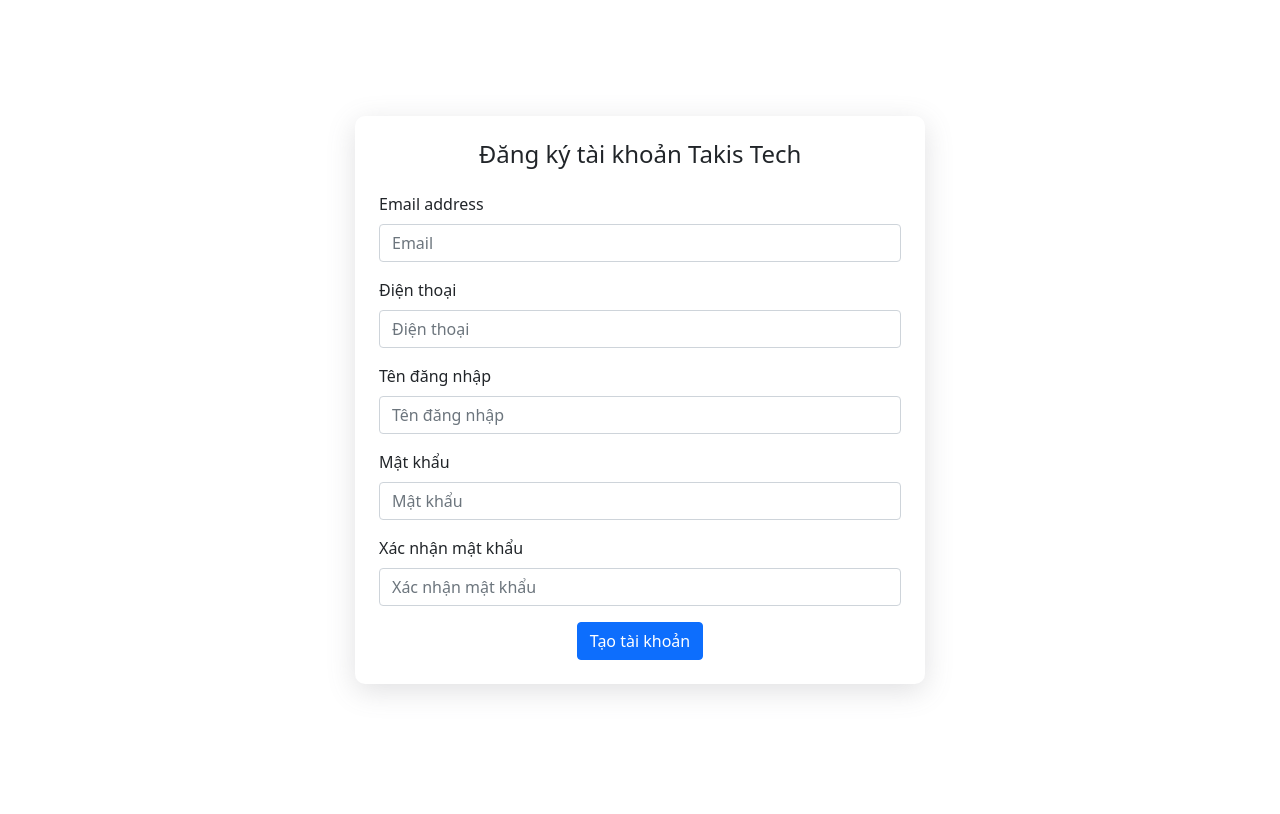
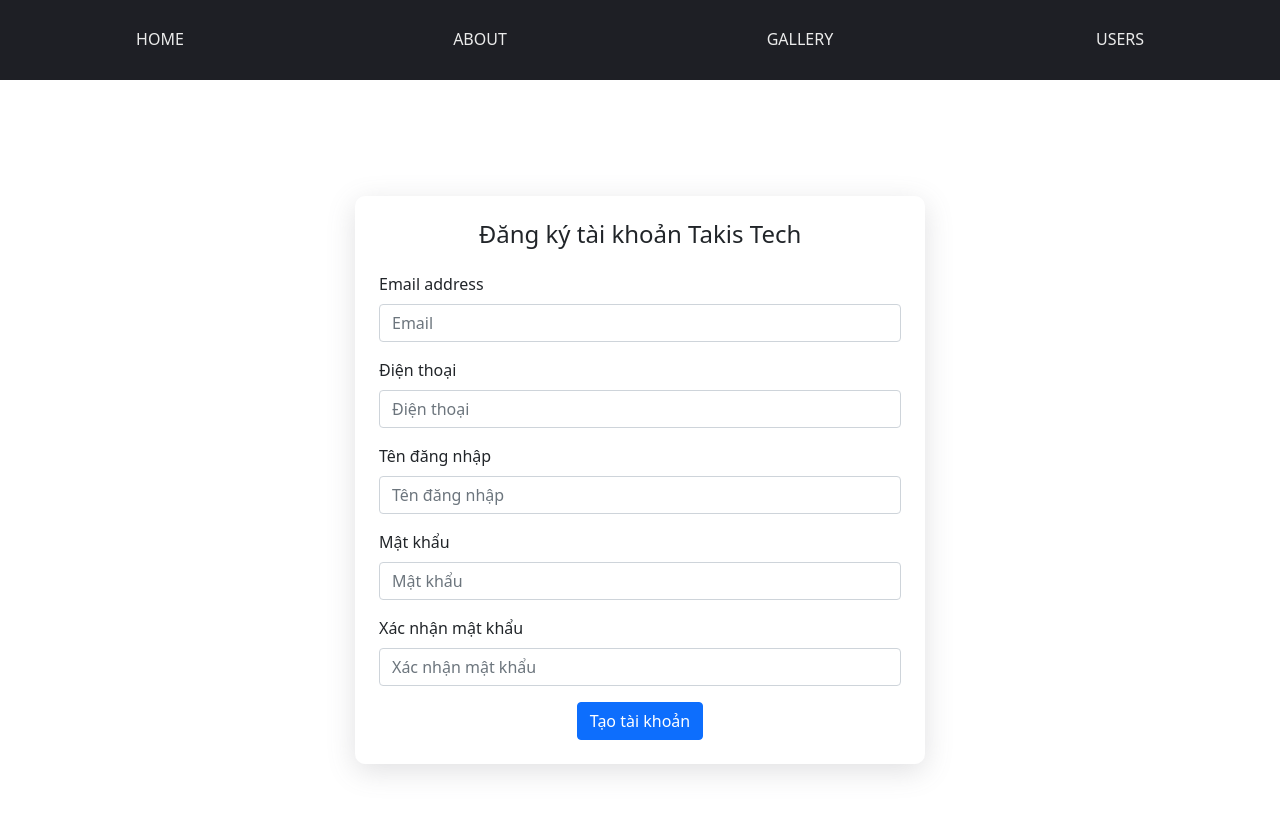
Before and after one commit to nguyenminhchienit/jwt-be, a React (Create React App) app: page /register in a window 1280 px wide. Shown: the top 814 px of the page. Built offline with nearby package versions, Linux system fonts and the light colour scheme.

Commit message:
Phân quyền route base

```diff
--- a/src/App.js
+++ b/src/App.js
@@ -1,11 +1,9 @@
 import './App.scss';
-import Login from './component/Login/Login';
 import Navigation from './component/Navigation/Navigation';
-import { Route, Switch, BrowserRouter as Router } from "react-router-dom";
-import Register from './component/Resgister/Register';
+import {  BrowserRouter as Router } from "react-router-dom";
 import { useEffect, useState } from 'react';
-import _ from 'lodash'
-import User from './component/ManageUser/User';
+import AppRoutes from './routes/AppRoutes';
+
 
 
 function App() {
@@ -18,31 +16,16 @@
     }
   },[])
   return (
-    <div className="App">
+    <>
       <Router>
-        {account && !_.isEmpty(account) && account.isLogin && <Navigation/>}
-        <Switch>
-          <Route exact path="/">
-            HOME PAGE
-          </Route>
-          <Route path="/about">
-            ABOUT
-          </Route>
-          <Route path="/gallery">
-            GALLERY
-          </Route>
-          <Route path="/user">
-            <User/>
-          </Route>
-          <Route path="/login">
-            <Login/>
-          </Route>
-          <Route path="/register">
-            <Register/>
-          </Route>
-        </Switch>
+        <div className='app-header'>
+          <Navigation/>
+        </div>
+        <div className="app-container">
+          <AppRoutes/>
+        </div>
       </Router>
-    </div>
+    </>
   );
 }
 
--- a/src/component/Login/Login.js
+++ b/src/component/Login/Login.js
@@ -1,7 +1,7 @@
 import './Login.scss'
 import { useHistory } from "react-router-dom";
 import { loginUser } from '../../service/userService'
-import { useState } from 'react';
+import { useEffect, useState } from 'react';
 import { toast } from 'react-toastify';
 
 function Login() {
@@ -19,9 +19,16 @@
         history.push("/register");
     }
 
-    sessionStorage.removeItem("account");
+    useEffect(() => {
+        let data = sessionStorage.getItem("account");
+        if (data) {
+            history.push('/');
+            window.location.reload();
+        }
+    },[])
 
     const handleLoginUser = async () => {
+        alert("Click me");
         setObjValid(defaultObjValid);
         if (!valueLogin) {
             setObjValid({ ...defaultObjValid, isValidValueLogin: false })
--- a/src/component/ManageUser/User.js
+++ b/src/component/ManageUser/User.js
@@ -1,17 +1,6 @@
-import { useEffect } from "react";
-import { useHistory } from "react-router-dom";
-import { toast } from 'react-toastify';
 
 function User() {
 
-    let history = useHistory();
-    useEffect(() => {
-        let data = sessionStorage.getItem("account");
-        if (!data) {
-            toast.info("Bạn vui lòng đăng nhập để vào chức năng này");
-            history.push('/login');
-        }
-    }, [])
     return (
         <h1>User</h1>
      );
--- a/src/component/Navigation/Navigation.js
+++ b/src/component/Navigation/Navigation.js
@@ -1,8 +1,21 @@
+import { useState,useEffect } from 'react';
 import './Navigation.scss'
 import { NavLink } from "react-router-dom";
+import { useLocation } from 'react-router';
 
 function Navigation(props) {
+    let location = useLocation();
+    const [isShow, setIsShow] = useState(true);
+
+    useEffect(() => {
+        if (location.pathname === '/login') {
+            setIsShow(false);
+        }
+    }, [])
+
     return (
+        <>
+            { isShow &&
             <div className="nav-container">
                 <div className='nav-list'>
                     <NavLink to="/" exact className='nav-item'>Home</NavLink>
@@ -11,6 +24,8 @@
                     <NavLink to='/user' className='nav-item'>Users</NavLink>
                 </div>
             </div>
+        }
+        </>
      );
 }
 
--- /dev/null
+++ b/src/routes/AppRoutes.js
@@ -0,0 +1,37 @@
+import Login from '../component/Login/Login';
+import { Route, Switch} from "react-router-dom";
+import Register from '../component/Register/Register';
+import User from '../component/ManageUser/User';
+import PrivateRoutes from './PrivateRoutes';
+
+function AppRoutes() {
+    return (
+        <>
+            <Switch>
+                <Route exact path="/">
+                    HOME PAGE
+                </Route>
+                <Route path="/about">
+                    ABOUT
+                </Route>
+                <Route path="/gallery">
+                    GALLERY
+                </Route>
+
+                <PrivateRoutes path='/user' component={User}/>
+
+                <Route path="/login">
+                    <Login/>
+                </Route>
+                <Route path="/register">
+                    <Register/>
+                </Route>
+                <Route path="*">
+                    <h1>404 Not found</h1>
+                </Route>
+          </Switch>
+        </>
+     );
+}
+
+export default AppRoutes;
--- /dev/null
+++ b/src/routes/PrivateRoutes.js
@@ -0,0 +1,25 @@
+import { useEffect } from "react";
+import { Route } from "react-router-dom";
+import { useHistory } from "react-router-dom";
+import { toast } from 'react-toastify';
+
+function PrivateRoutes(props) {
+
+    let history = useHistory();
+    useEffect(() => {
+        let data = sessionStorage.getItem("account");
+        if (!data) {
+            toast.info("Bạn vui lòng đăng nhập để vào chức năng này");
+            history.push('/login');
+            window.location.reload();
+        }
+    }, [])
+
+    return (
+        <>
+            <Route path={props.path} component={props.component}/>
+        </>
+     );
+}
+
+export default PrivateRoutes;
```
Also changed, not shown: src/component/Register/Register.js (renamed from src/component/Resgister/Register.js), src/component/Register/Register.scss (added). Lines whose indentation alone changed are shown as unchanged.
